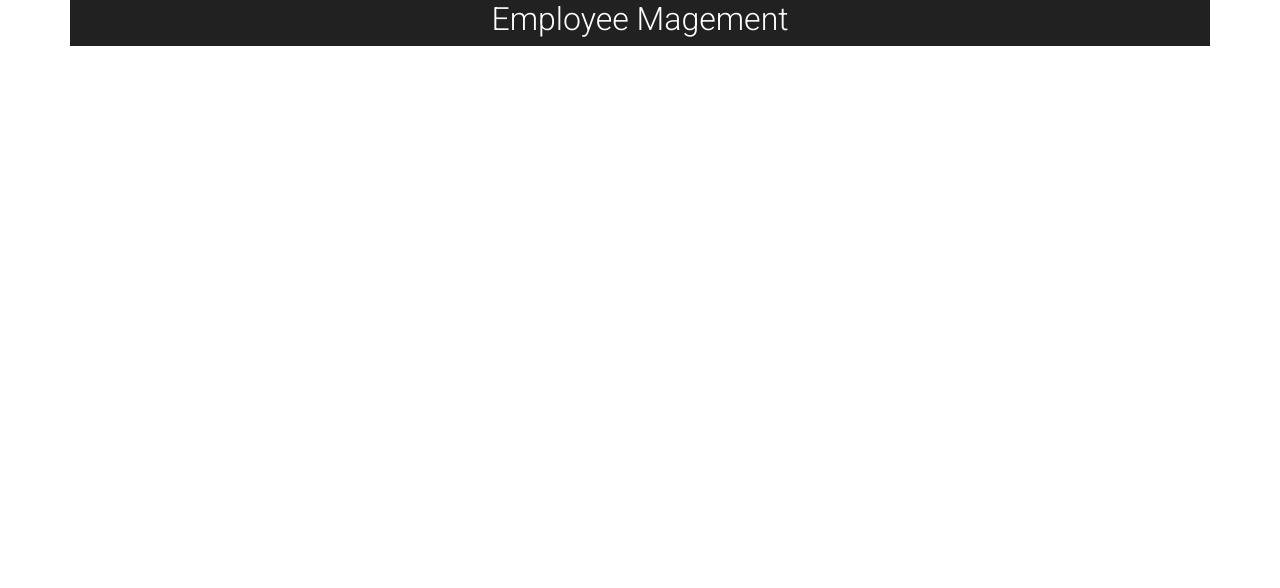
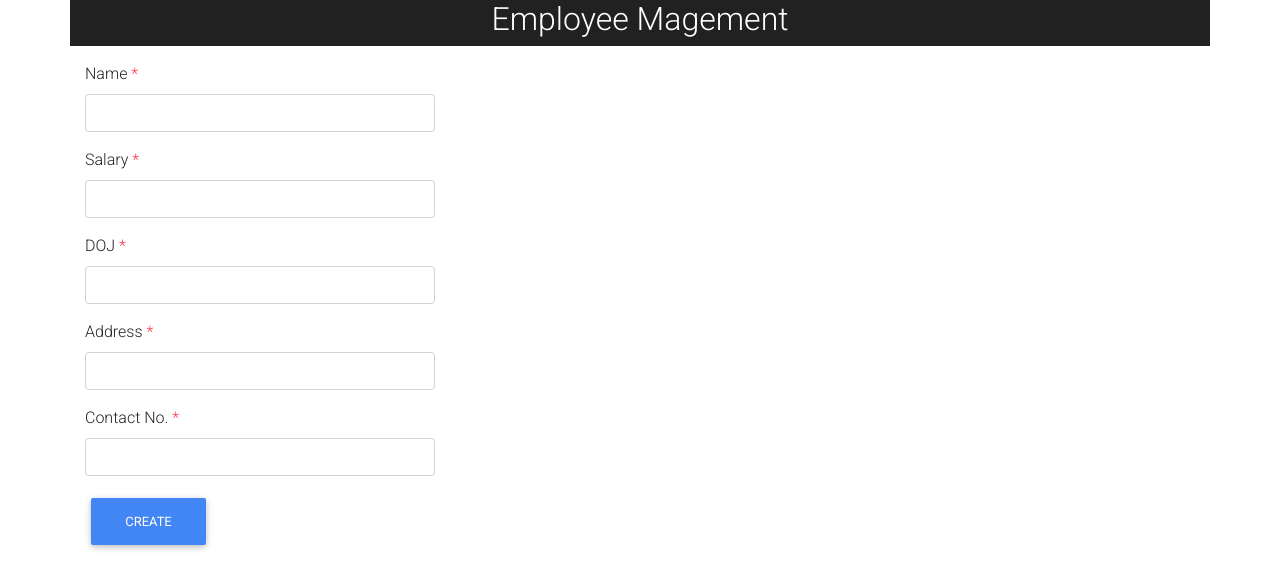
Before and after one commit to soundarkumar31/sk-angular-ivy, an Angular app: page / in a window 1280 px wide. Shown: the top 588 px of the page. Built offline with nearby package versions, Linux system fonts and the light colour scheme.

Commit message:
1 file modified

```diff
--- a/src/app/app.component.html
+++ b/src/app/app.component.html
@@ -3,11 +3,32 @@
 		<div class="col-md-12 bg-dark text-white">
 			<h2 class="text-center">Employee Magement</h2>
 		</div>
-		<br>
-		<div class="col-md-4">
-
-		</div>
-		<div class="col-md-1"></div>
-		<div class="col-md-7"></div>
-	</div>
-</div>
+		<div class="col-md-4 mt-3">
+			<div class="form-group">
+				<label>Name <span class="text-danger">*</span></label>
+				<input type="text" class="form-control" />
+      </div>
+				<div class="form-group">
+					<label>Salary <span class="text-danger">*</span></label>
+					<input type="text" class="form-control" />
+      </div>
+					<div class="form-group">
+						<label>DOJ <span class="text-danger">*</span></label>
+						<input type="text" class="form-control" />
+      </div>
+						<div class="form-group">
+							<label>Address <span class="text-danger">*</span></label>
+							<input type="text" class="form-control" />
+      </div>
+							<div class="form-group">
+								<label>Contact No. <span class="text-danger">*</span></label>
+								<input type="text" class="form-control" />
+      </div>
+								<div class="form-group">
+									<button class="btn btn-primary">Create</button>
+								</div>
+							</div>
+							<div class="col-md-1"></div>
+							<div class="col-md-7 mt-3"></div>
+						</div>
+					</div>
```
